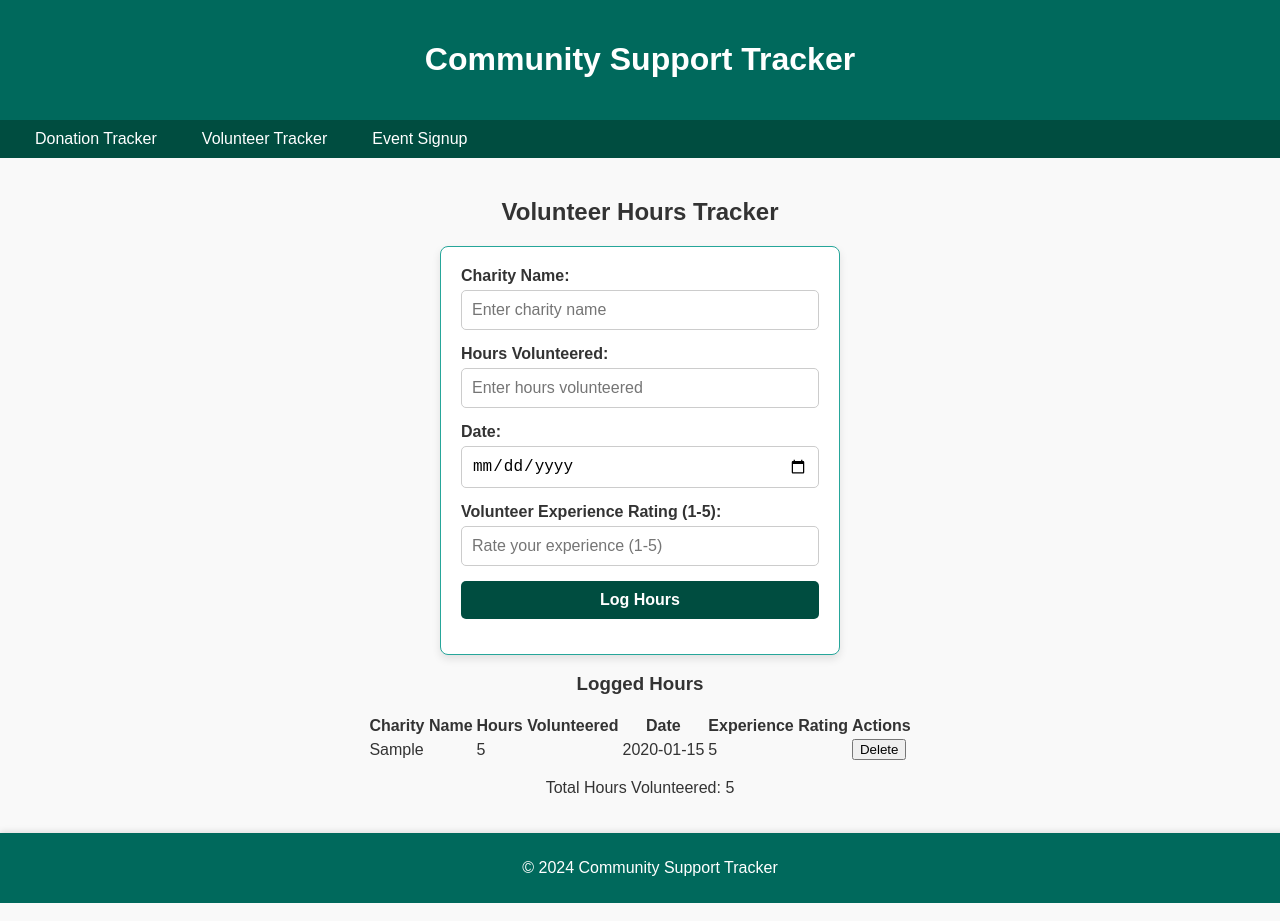
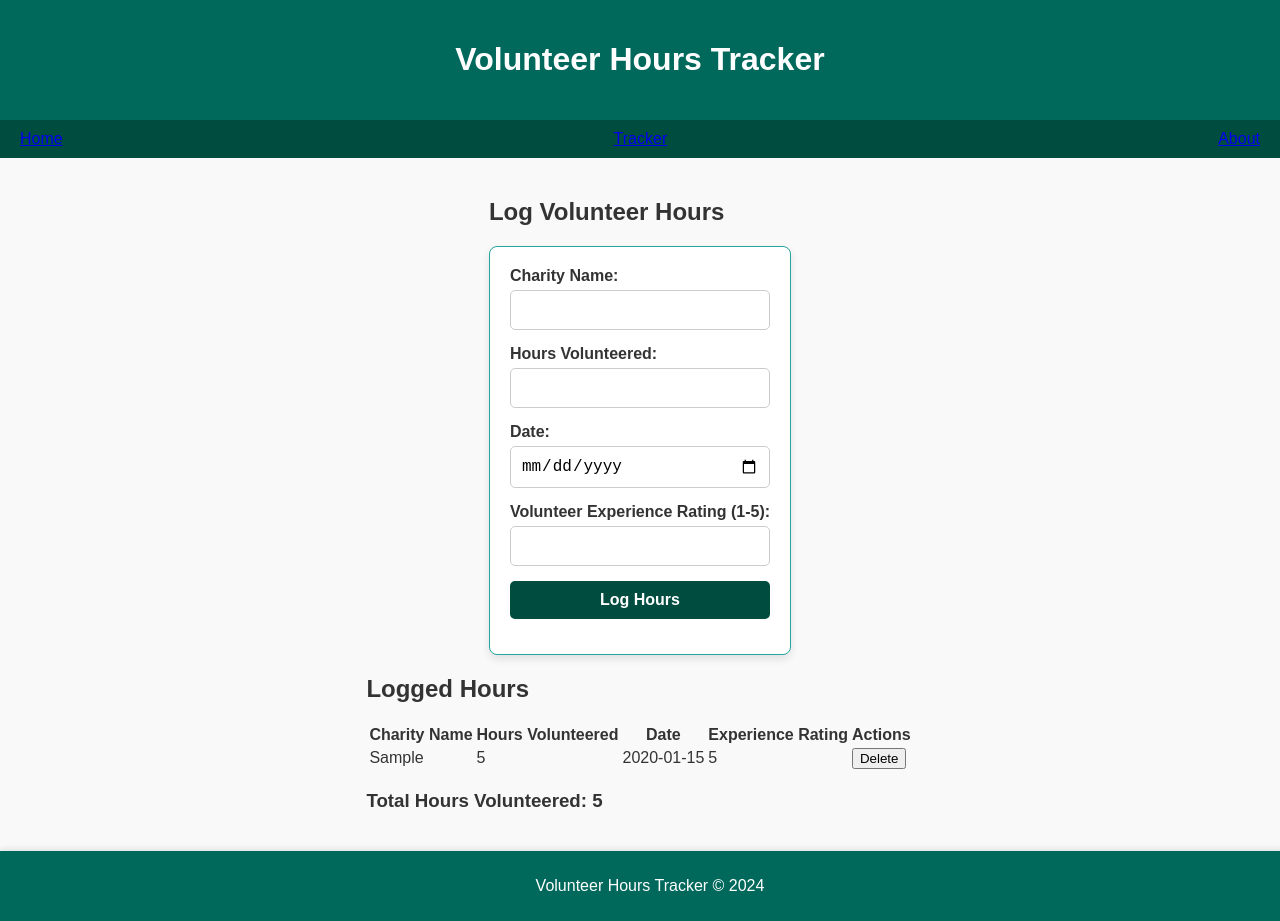
Before and after one commit to Singhakash7/Community-Support-Tracker, a website: page Student_2/index.html in a window 1280 px wide. Both pictures are taken after typing "Sample", "5", "2020-01-15", "5" into the empty fields and a click on the button "Log Hours". Drawn offline with Linux system fonts and the light colour scheme; files that its build step writes are made by us from their sources.

Commit message:
completed my part

```diff
--- a/Student_2/index.html
+++ b/Student_2/index.html
@@ -4,36 +4,42 @@
   <meta charset="UTF-8">
   <meta name="viewport" content="width=device-width, initial-scale=1.0">
   <title>Volunteer Hours Tracker</title>
-  <link rel="stylesheet" href="../Shared/styles.css">
+  <link rel="stylesheet" href="styles.css">
 </head>
 <body>
   <!-- Shared Components -->
-    <div id="header"></div>
-    <div id="navbar"></div>
+  <header>
+    <h1>Volunteer Hours Tracker</h1>
+  </header>
+  <nav>
+    <a href="#">Home</a>
+    <a href="#">Tracker</a>
+    <a href="#">About</a>
+  </nav>
 
   <!-- Main Content -->
   <main>
-    <h2>Volunteer Hours Tracker</h2>
-
-    <!-- Form Section -->
+    <section id="form-section">
+      <h2>Log Volunteer Hours</h2>
       <form id="volunteer-form">
         <label for="charity-name">Charity Name:</label>
-      <input type="text" id="charity-name" name="charityName" placeholder="Enter charity name" required>
+        <input type="text" id="charity-name" name="charity-name" required>
 
         <label for="hours-volunteered">Hours Volunteered:</label>
-      <input type="number" id="hours-volunteered" name="hoursVolunteered" placeholder="Enter hours volunteered" required>
+        <input type="number" id="hours-volunteered" name="hours-volunteered" min="0" required>
 
         <label for="date">Date:</label>
         <input type="date" id="date" name="date" required>
 
         <label for="experience-rating">Volunteer Experience Rating (1-5):</label>
-      <input type="number" id="experience-rating" name="experienceRating" min="1" max="5" placeholder="Rate your experience (1-5)" required>
+        <input type="number" id="experience-rating" name="experience-rating" min="1" max="5" required>
 
         <button type="submit">Log Hours</button>
       </form>
+    </section>
 
-    <!-- Table Section -->
-    <h3>Logged Hours</h3>
+    <section id="table-section">
+      <h2>Logged Hours</h2>
       <table id="volunteer-table">
         <thead>
           <tr>
@@ -44,22 +50,19 @@
             <th>Actions</th>
           </tr>
         </thead>
-      <tbody>
-        <!-- Rows will be added dynamically -->
-      </tbody>
+        <tbody></tbody>
       </table>
-
-    <!-- Summary Section -->
-    <p id="total-hours">Total Hours Volunteered: 0</p>
+      <div id="summary">
+        <h3>Total Hours Volunteered: <span id="total-hours">0</span></h3>
+      </div>
+    </section>
   </main>
 
-  <!-- Footer Section -->
+  <!-- Shared Components -->
   <footer>
-    <p>&copy; 2024 Community Support Tracker</p>
+    <p>Volunteer Hours Tracker &copy; 2024</p>
   </footer>
 
-  <!-- JavaScript File -->
-  <script src="../Shared/shared.js"></script>
   <script src="script.js"></script>
 </body>
 </html>
--- a/Student_2/script.js
+++ b/Student_2/script.js
@@ -1,128 +1,74 @@
-document.addEventListener("DOMContentLoaded", function () {
+document.addEventListener("DOMContentLoaded", () => {
     const form = document.getElementById("volunteer-form");
-    const charityNameInput = document.getElementById("charity-name");
-    const hoursVolunteeredInput = document.getElementById("hours-volunteered");
-    const dateInput = document.getElementById("date");
-    const experienceRatingInput = document.getElementById("experience-rating");
-    const volunteerTable = document.getElementById("volunteer-table");
-    const totalHoursSpan = document.getElementById("total-hours");
+    const tableBody = document.querySelector("#volunteer-table tbody");
+    const totalHoursElement = document.getElementById("total-hours");
 
-    let totalHours = 0;
+    // Load existing data from localStorage
+    const loadData = () => {
+      const logs = JSON.parse(localStorage.getItem("volunteerLogs")) || [];
+      logs.forEach(log => addTableRow(log));
+      updateTotalHours();
+    };
 
-    // Retrieve saved data from localStorage
-    function loadSavedData() {
-        const savedData = JSON.parse(localStorage.getItem("volunteerData")) || [];
-        totalHours = parseFloat(localStorage.getItem("totalHours")) || 0;
+    // Save data to localStorage
+    const saveData = logs => {
+      localStorage.setItem("volunteerLogs", JSON.stringify(logs));
+    };
 
-        savedData.forEach(({ charityName, hoursVolunteered, date, experienceRating }) => {
-            addTableRow(charityName, hoursVolunteered, date, experienceRating);
-        });
+    // Update total hours
+    const updateTotalHours = () => {
+      const logs = JSON.parse(localStorage.getItem("volunteerLogs")) || [];
+      const totalHours = logs.reduce((sum, log) => sum + log.hoursVolunteered, 0);
+      totalHoursElement.textContent = totalHours;
+    };
 
-        updateTotalHoursDisplay();
-    }
+    // Add row to the table
+    const addTableRow = log => {
+      const row = document.createElement("tr");
+      row.innerHTML = `
+        <td>${log.charityName}</td>
+        <td>${log.hoursVolunteered}</td>
+        <td>${log.date}</td>
+        <td>${log.experienceRating}</td>
+        <td><button class="delete-btn">Delete</button></td>
+      `;
+      row.querySelector(".delete-btn").addEventListener("click", () => deleteLog(row, log));
+      tableBody.appendChild(row);
+    };
 
-    // Function to add a row to the volunteer table
-    function addTableRow(charityName, hoursVolunteered, date, experienceRating) {
-        const row = document.createElement("tr");
+    // Delete log
+    const deleteLog = (row, log) => {
+      row.remove();
+      const logs = JSON.parse(localStorage.getItem("volunteerLogs")) || [];
+      const updatedLogs = logs.filter(l => l !== log);
+      saveData(updatedLogs);
+      updateTotalHours();
+    };
 
-        const charityCell = document.createElement("td");
-        charityCell.textContent = charityName;
-        row.appendChild(charityCell);
+    // Form submission handler
+    form.addEventListener("submit", event => {
+      event.preventDefault();
+      const charityName = form["charity-name"].value;
+      const hoursVolunteered = parseFloat(form["hours-volunteered"].value);
+      const date = form["date"].value;
+      const experienceRating = parseInt(form["experience-rating"].value, 10);
 
-        const hoursCell = document.createElement("td");
-        hoursCell.textContent = hoursVolunteered;
-        row.appendChild(hoursCell);
+      // Validation
+      if (!charityName || isNaN(hoursVolunteered) || !date || isNaN(experienceRating) || hoursVolunteered <= 0 || experienceRating < 1 || experienceRating > 5) {
+        alert("Please fill out all fields correctly.");
+        return;
+      }
 
-        const dateCell = document.createElement("td");
-        dateCell.textContent = date;
-        row.appendChild(dateCell);
+      const log = { charityName, hoursVolunteered, date, experienceRating };
+      const logs = JSON.parse(localStorage.getItem("volunteerLogs")) || [];
+      logs.push(log);
+      saveData(logs);
+      addTableRow(log);
+      updateTotalHours();
 
-        const experienceCell = document.createElement("td");
-        experienceCell.textContent = experienceRating;
-        row.appendChild(experienceCell);
-
-        // Add a delete button
-        const actionsCell = document.createElement("td");
-        const deleteButton = document.createElement("button");
-        deleteButton.textContent = "Delete";
-        deleteButton.addEventListener("click", function () {
-            deleteRow(row, hoursVolunteered);
-        });
-        actionsCell.appendChild(deleteButton);
-        row.appendChild(actionsCell);
-
-        volunteerTable.querySelector("tbody").appendChild(row);
-    }
-
-    // Function to update the total volunteer hours
-    function updateTotalHours(hours) {
-        totalHours += hours;
-        updateTotalHoursDisplay();
-        saveData();
-    }
-
-    function updateTotalHoursDisplay() {
-        totalHoursSpan.textContent = `Total Hours Volunteered: ${totalHours}`;
-    }
-
-    // Function to delete a row
-    function deleteRow(row, hours) {
-        row.remove();
-        totalHours -= hours;
-        updateTotalHoursDisplay();
-        saveData();
-    }
-
-    // Function to save data to localStorage
-    function saveData() {
-        const rows = volunteerTable.querySelectorAll("tbody tr");
-        const data = Array.from(rows).map(row => {
-            const cells = row.querySelectorAll("td");
-            return {
-                charityName: cells[0].textContent,
-                hoursVolunteered: parseFloat(cells[1].textContent),
-                date: cells[2].textContent,
-                experienceRating: parseInt(cells[3].textContent, 10)
-            };
-        });
-
-        localStorage.setItem("volunteerData", JSON.stringify(data));
-        localStorage.setItem("totalHours", totalHours.toString());
-    }
-
-    // Function to validate input data
-    function validateInputs(hoursVolunteered, experienceRating) {
-        if (hoursVolunteered <= 0) {
-            alert("Please enter a valid number of hours volunteered.");
-            return false;
-        }
-
-        if (experienceRating < 1 || experienceRating > 5) {
-            alert("Experience rating must be between 1 and 5.");
-            return false;
-        }
-
-        return true;
-    }
-
-    // Event listener for form submission
-    form.addEventListener("submit", function (e) {
-        e.preventDefault();
-
-        const charityName = charityNameInput.value.trim();
-        const hoursVolunteered = parseFloat(hoursVolunteeredInput.value.trim());
-        const date = dateInput.value.trim();
-        const experienceRating = parseInt(experienceRatingInput.value.trim(), 10);
-
-        if (validateInputs(hoursVolunteered, experienceRating)) {
-            addTableRow(charityName, hoursVolunteered, date, experienceRating);
-            updateTotalHours(hoursVolunteered);
-
-            // Clear form inputs after submission
-            form.reset();
-        }
+      // Reset form
+      form.reset();
     });
 
-    // Load data on page load
-    loadSavedData();
-});
+    loadData();
+  });
```
Also changed, not shown: Student_2/script.test.js (+104 -16 lines), package.json (+4 -4 lines). Lines whose indentation alone changed are shown as unchanged.
